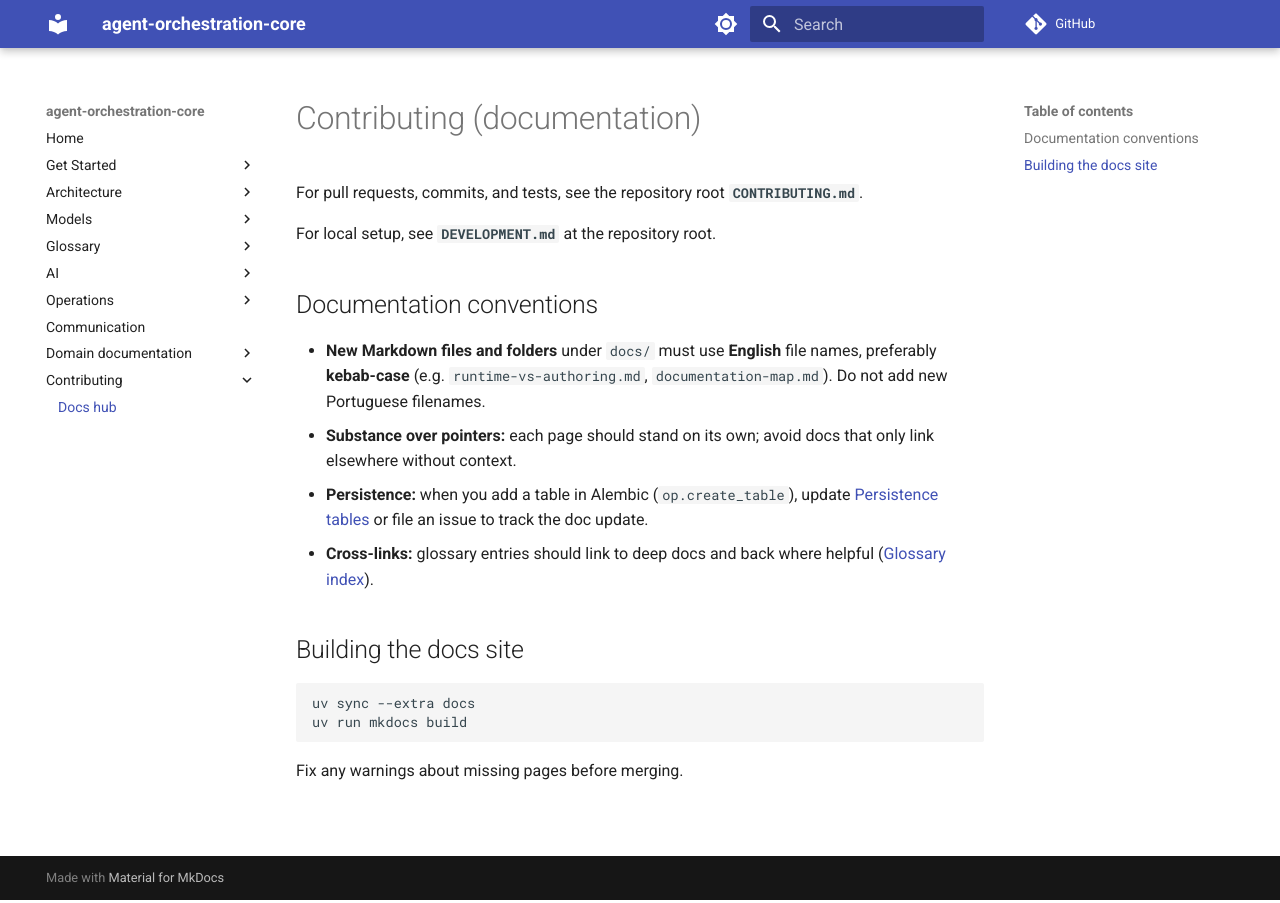
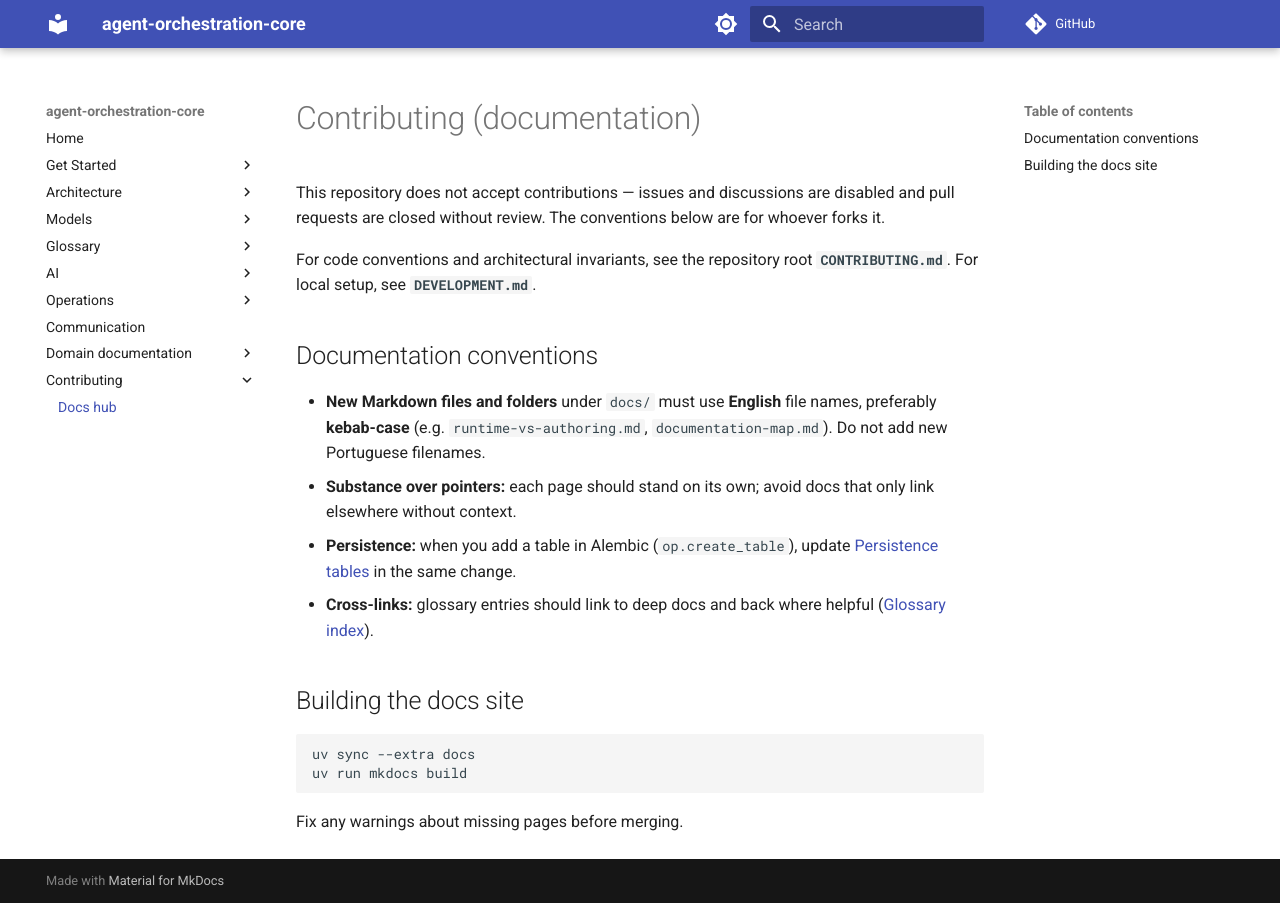
Before and after one commit to marcosvs98/agent-orchestration-core, an MkDocs documentation site: the page built from docs/Contributing/README.md, in a window 1280 px wide. Built offline with MkDocs 1.6.1 and Material for MkDocs 9.7.7, drawn with Linux system fonts in a browser that asks for light colours; comment, search, counter and statistics services are not loaded.

Commit message:
docs: Align contribution policy and licensing with public release
- State that contributions are not accepted; keep security reporting open
- Replace the stale no-licence notice with Apache-2.0
- Correct CI, coverage-gate and commit-convention claims
- Point mkdocs repo_url at the published repository

```diff
--- a/docs/Contributing/README.md
+++ b/docs/Contributing/README.md
@@ -1,14 +1,16 @@
 # Contributing (documentation)
 
-For pull requests, commits, and tests, see the repository root **`CONTRIBUTING.md`**.
+This repository does not accept contributions — issues and discussions are disabled and pull
+requests are closed without review. The conventions below are for whoever forks it.
 
-For local setup, see **`DEVELOPMENT.md`** at the repository root.
+For code conventions and architectural invariants, see the repository root **`CONTRIBUTING.md`**.
+For local setup, see **`DEVELOPMENT.md`**.
 
 ## Documentation conventions
 
 - **New Markdown files and folders** under `docs/` must use **English** file names, preferably **kebab-case** (e.g. `runtime-vs-authoring.md`, `documentation-map.md`). Do not add new Portuguese filenames.
 - **Substance over pointers:** each page should stand on its own; avoid docs that only link elsewhere without context.
-- **Persistence:** when you add a table in Alembic (`op.create_table`), update [Persistence tables](../Glossary/persistence-tables.md) or file an issue to track the doc update.
+- **Persistence:** when you add a table in Alembic (`op.create_table`), update [Persistence tables](../Glossary/persistence-tables.md) in the same change.
 - **Cross-links:** glossary entries should link to deep docs and back where helpful ([Glossary index](../Glossary/index.md)).
 
 ## Building the docs site
--- a/mkdocs.yml
+++ b/mkdocs.yml
@@ -1,6 +1,6 @@
 site_name: agent-orchestration-core
 site_description: "A self-hostable, multi-tenant agent orchestration platform where every run is pinned to the exact definitions and policies that governed it."
-repo_url: https://github.com/OWNER/agent-orchestration-core
+repo_url: https://github.com/marcosvs98/agent-orchestration-core
 edit_uri: edit/main/docs/
 
 theme:
```
Also changed, not shown: CONTRIBUTING.md (+31 -32 lines), DEVELOPMENT.md (+2 -1 lines), README.md (+5 -0 lines), docs/Glossary/persistence-tables.md (+1 -1 lines).
